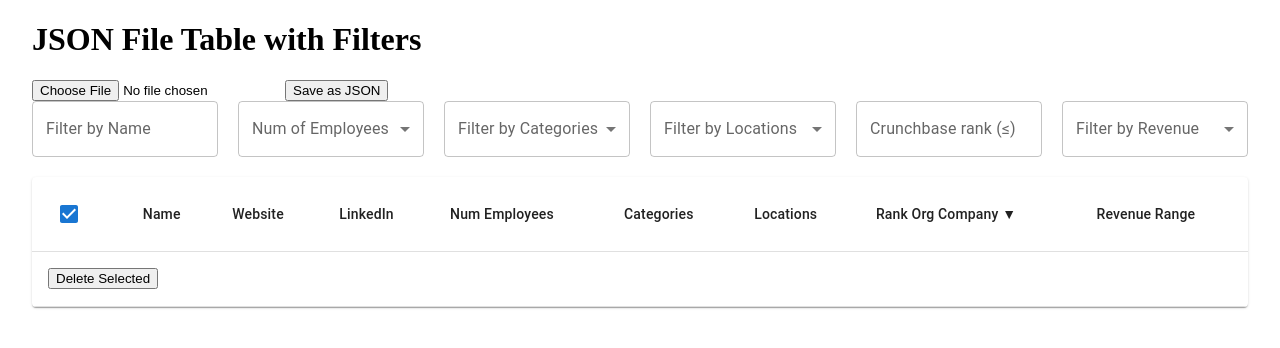
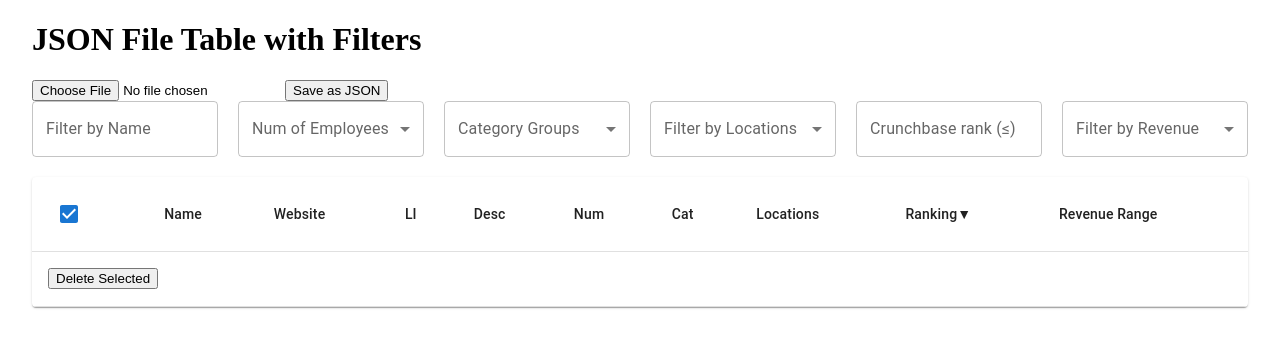
Before and after one commit to a7madgamal/crunchy, a React (Create React App) app: page / in a window 1280 px wide. Shown: the top 348 px of the page. Built offline with nearby package versions, Linux system fonts and the light colour scheme.

Commit message:
use category groups

```diff
--- a/src/components/FilterInput.tsx
+++ b/src/components/FilterInput.tsx
@@ -21,7 +21,7 @@ interface FilterInputProps {
   updateFilters: (
     nameFilter: string,
     numEmployeesFilter: string[],
-    categoriesFilter: string[],
+    categoryGroupsFilter: string[],
     locationFilter: string[],
     rankOrgCompanyFilter: number | null,
     revenueRangeFilter: string[]
@@ -32,7 +32,7 @@ export const FilterInput: FC<FilterInputProps> = ({ updateFilters }) => {
   const { control, watch } = useForm<{
     name: string;
     numEmployees: string[];
-    categories: string[];
+    categoryGroups: string[];
     locationIdentifiers: string[];
     rankOrgCompany: number | "";
     revenueRange: string[];
@@ -40,7 +40,7 @@ export const FilterInput: FC<FilterInputProps> = ({ updateFilters }) => {
     defaultValues: {
       name: "",
       numEmployees: [],
-      categories: [],
+      categoryGroups: [],
       locationIdentifiers: [],
       rankOrgCompany: "",
       revenueRange: [],
@@ -49,7 +49,7 @@ export const FilterInput: FC<FilterInputProps> = ({ updateFilters }) => {
 
   const watchName = watch("name");
   const watchNumEmployees = watch("numEmployees");
-  const watchCategories = watch("categories");
+  const watchCategoryGroups = watch("categoryGroups");
   const watchLocationIdentifiers = watch("locationIdentifiers");
   const watchRankOrgCompany = watch("rankOrgCompany");
   const watchRevenueRange = watch("revenueRange");
@@ -61,7 +61,7 @@ export const FilterInput: FC<FilterInputProps> = ({ updateFilters }) => {
     updateFilters(
       watchName,
       watchNumEmployees,
-      watchCategories,
+      watchCategoryGroups,
       watchLocationIdentifiers,
       rankValue,
       watchRevenueRange
@@ -69,7 +69,7 @@ export const FilterInput: FC<FilterInputProps> = ({ updateFilters }) => {
   }, [
     watchName,
     watchNumEmployees,
-    watchCategories,
+    watchCategoryGroups,
     watchLocationIdentifiers,
     watchRankOrgCompany,
     watchRevenueRange,
@@ -114,11 +114,11 @@ export const FilterInput: FC<FilterInputProps> = ({ updateFilters }) => {
       />
 
       <Controller
-        name="categories"
+        name="categoryGroups"
         control={control}
         render={({ field }) => (
           <FormControl fullWidth>
-            <InputLabel>Filter by Categories</InputLabel>
+            <InputLabel>Category Groups</InputLabel>
             <Select
               {...field}
               multiple
--- a/src/components/JsonTable.tsx
+++ b/src/components/JsonTable.tsx
@@ -10,6 +10,7 @@ import {
   Checkbox,
   TableFooter,
   Link,
+  Tooltip,
 } from "@mui/material";
 import { DataItem } from "../hooks/useFilter";
 
@@ -36,7 +37,10 @@ const JsonTable: React.FC<JsonTableProps> = ({
   sort,
 }) => {
   return (
-    <TableContainer component={Paper}>
+    <TableContainer
+      component={Paper}
+      sx={{ maxWidth: "100%", width: "1400px" }}
+    >
       <Table>
         <TableHead>
           <TableRow>
@@ -48,15 +52,16 @@ const JsonTable: React.FC<JsonTableProps> = ({
             </TableCell>
             <TableCell>Name</TableCell>
             <TableCell>Website</TableCell>
-            <TableCell>LinkedIn</TableCell>
-            <TableCell>Num Employees</TableCell>
-            <TableCell>Categories</TableCell>
+            <TableCell>LI</TableCell>
+            <TableCell>Desc</TableCell>
+            <TableCell>Num</TableCell>
+            <TableCell>Cat</TableCell>
             <TableCell>Locations</TableCell>
             <TableCell
               onClick={() => handleSort("rankOrgCompany")}
               style={{ cursor: "pointer" }}
             >
-              Rank Org Company{" "}
+              Ranking
               {sort.column === "rankOrgCompany" &&
                 (sort.order === "asc" ? "▲" : "▼")}
             </TableCell>
@@ -99,6 +104,20 @@ const JsonTable: React.FC<JsonTableProps> = ({
                   LI
                 </Link>
               </TableCell>
+              <TableCell>
+                <Tooltip title={item.shortDescription} arrow>
+                  <div
+                    style={{
+                      maxWidth: "200px",
+                      whiteSpace: "nowrap",
+                      overflow: "hidden",
+                      textOverflow: "ellipsis",
+                    }}
+                  >
+                    {item.shortDescription}
+                  </div>
+                </Tooltip>
+              </TableCell>
               <TableCell>{item.numEmployeesEnum}</TableCell>
               <TableCell>{item.categories.join(", ")}</TableCell>
               <TableCell>{item.locationIdentifiers.join(", ")}</TableCell>
@@ -109,7 +128,7 @@ const JsonTable: React.FC<JsonTableProps> = ({
         </TableBody>
         <TableFooter>
           <TableRow>
-            <TableCell colSpan={9}>
+            <TableCell colSpan={10}>
               <button onClick={onDeleteSelected}>Delete Selected</button>
             </TableCell>
           </TableRow>
```
